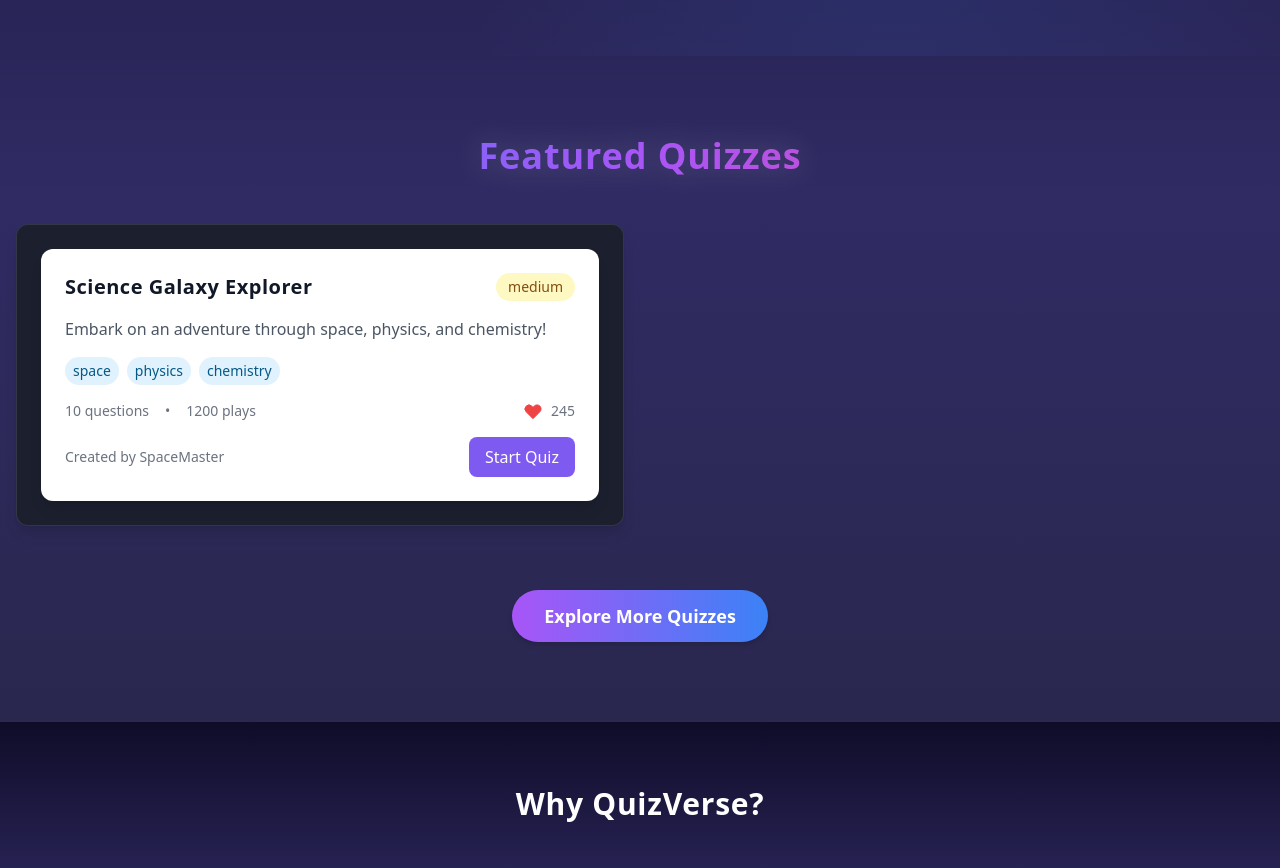
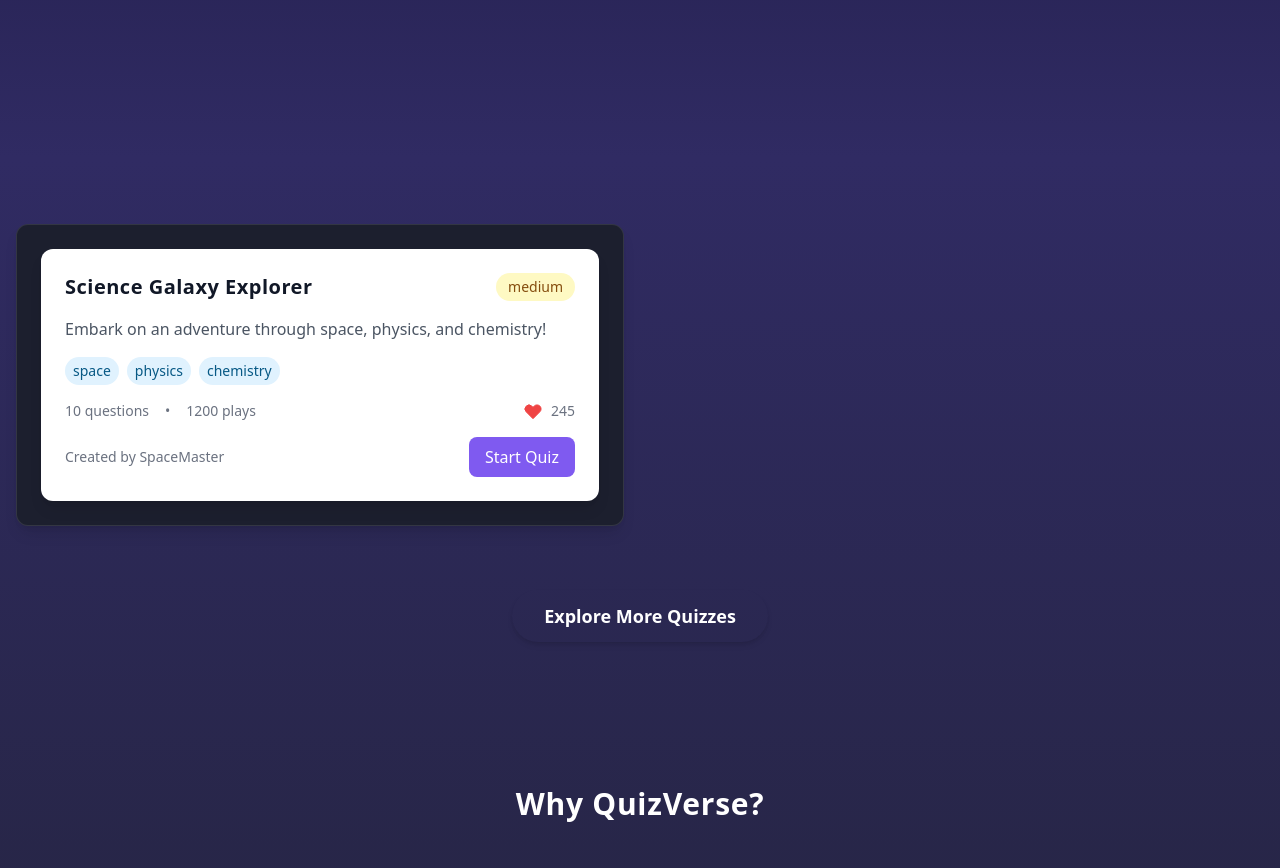
Before and after one commit to NoisyBotDude/auraQ, a React (Create React App) app: page / in a window 1280 px wide. Shown: the part 820-1688 px from the top of the page. Built offline with nearby package versions, Linux system fonts and the light colour scheme.

Commit message:
Refactor LandingPage and App components for improved styling
- Updated App component to use a new gradient background.
- Simplified LandingPage component by removing unnecessary gradient classes and enhancing button styles.
- Improved layout and visual consistency across sections.

```diff
--- a/src/App.tsx
+++ b/src/App.tsx
@@ -24,7 +24,7 @@ const App: React.FC = () => {
           <QuizProvider>
             <NotificationProvider>
               <AudioProvider>
-                <div className="min-h-screen bg-gray-50">
+                <div className="min-h-screen bg-gradient-to-b from-[#0f0c29] via-[#302b63] to-[#24243e]">
                   <NavBar />
                   <Routes>
                     <Route path="/" element={<LandingPage />} />
--- a/src/pages/LandingPage.tsx
+++ b/src/pages/LandingPage.tsx
@@ -49,22 +49,26 @@ const LandingPage: React.FC = () => {
   };
 
   return (
-    <div className="min-h-screen  bg-gradient-to-b from-[#0f0c29] via-[#302b63] to-[#24243e]">
+    <div className="min-h-screen ">
       {/* Hero Section */}
       <motion.section
-        className="relative h-screen flex items-center justify-center overflow-hidden  before:content-[''] before:absolute before:inset-0 before:bg-[radial-gradient(circle_at_30%_20%,rgba(168,85,247,0.15)_0%,transparent_40%),radial-gradient(circle_at_70%_80%,rgba(59,130,246,0.12)_0%,transparent_40%)] before:z-0"
+        className="relative h-screen flex items-center justify-center overflow-hidden
+         before:content-['']
+         before:absolute before:inset-0
+         radial-gradient(circle_at_70%_80%,rgba(59,130,246,0.12)_0%,transparent_40%)]
+         before:z-0"
         initial="hidden"
         animate="visible"
         variants={containerVariants}
       >
         {/* 🌌 Animated Nebula Background Blobs */}
         <motion.div
-          className="absolute w-96 h-96 bg-[--color-neon-blue]/30 rounded-full -top-32 -left-32 blur-[140px] z-0"
+          className="absolute w-96 h-96  rounded-full -top-32 -left-32 blur-[140px] z-0"
           animate={{ scale: [1, 1.2, 1], rotate: [0, 90, 0] }}
           transition={{ duration: 20, repeat: Infinity, ease: "linear" }}
         />
         <motion.div
-          className="absolute w-[28rem] h-[28rem] bg-[--color-neon-pink]/30 rounded-full -bottom-32 -right-32 blur-[160px] z-0"
+          className="absolute w-[28rem] h-[28rem]  rounded-full -bottom-32 -right-32 blur-[160px] z-0"
           animate={{ scale: [1.2, 1, 1.2], rotate: [90, 0, 90] }}
           transition={{ duration: 15, repeat: Infinity, ease: "linear" }}
         />
@@ -117,7 +121,7 @@ const LandingPage: React.FC = () => {
       <section className="py-20 text-white relative">
         <div className="container mx-auto px-4 z-10 relative">
           {/* Heading */}
-          <h2 className="text-4xl font-extrabold text-center mb-12 bg-clip-text text-transparent bg-gradient-to-r from-[--color-neon-blue] via-[--color-neon-purple] to-[--color-neon-pink] drop-shadow-[0_0_15px_rgba(255,255,255,0.2)]">
+          <h2 className="text-4xl font-extrabold text-center mb-12 bg-clip-text text-transparent drop-shadow-[0_0_15px_rgba(255,255,255,0.2)]">
             Featured Quizzes
           </h2>
 
@@ -137,7 +141,7 @@ const LandingPage: React.FC = () => {
           <div className="text-center mt-16">
             <Link
               to="/explore"
-              className="inline-block px-8 py-3 rounded-full text-lg font-semibold bg-gradient-to-r from-[--color-neon-purple] to-[--color-neon-blue] text-white shadow-md hover:shadow-[0_0_25px_#a855f7] transition-all duration-300"
+              className="inline-block px-8 py-3 rounded-full text-lg font-semibold  text-white shadow-md hover:shadow-[0_0_25px_#a855f7] transition-all duration-300"
             >
               Explore More Quizzes
             </Link>
@@ -149,7 +153,7 @@ const LandingPage: React.FC = () => {
       </section>
 
       {/* Features Section */}
-      <section className="py-16 bg-gradient-to-b from-[#0f0c29] via-[#302b63] to-[#24243e]">
+      <section className="py-16">
         <div className="container mx-auto px-4">
           <h2 className="text-3xl font-bold text-center mb-12">Why QuizVerse?</h2>
           <div className="grid grid-cols-1 md:grid-cols-3 gap-8">
```
